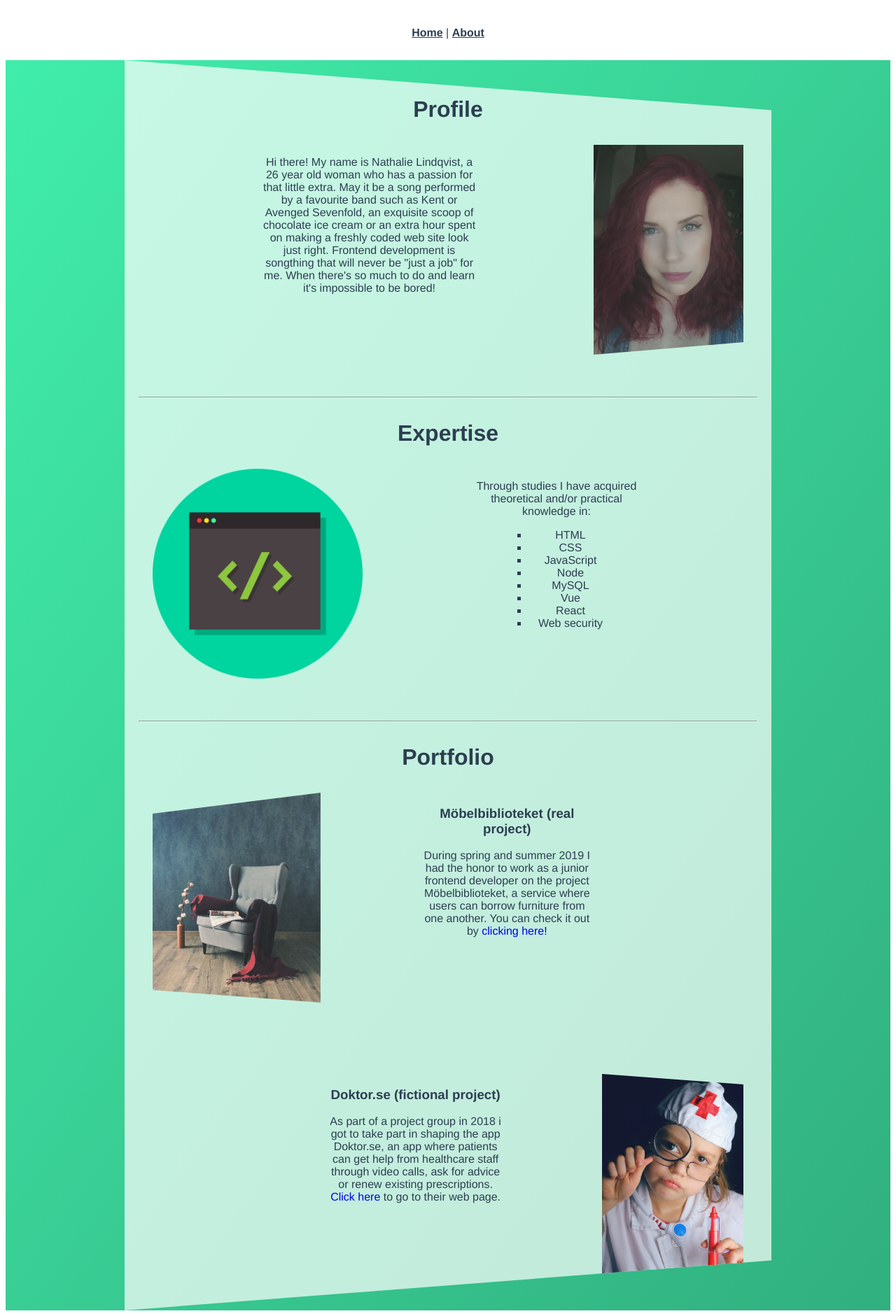
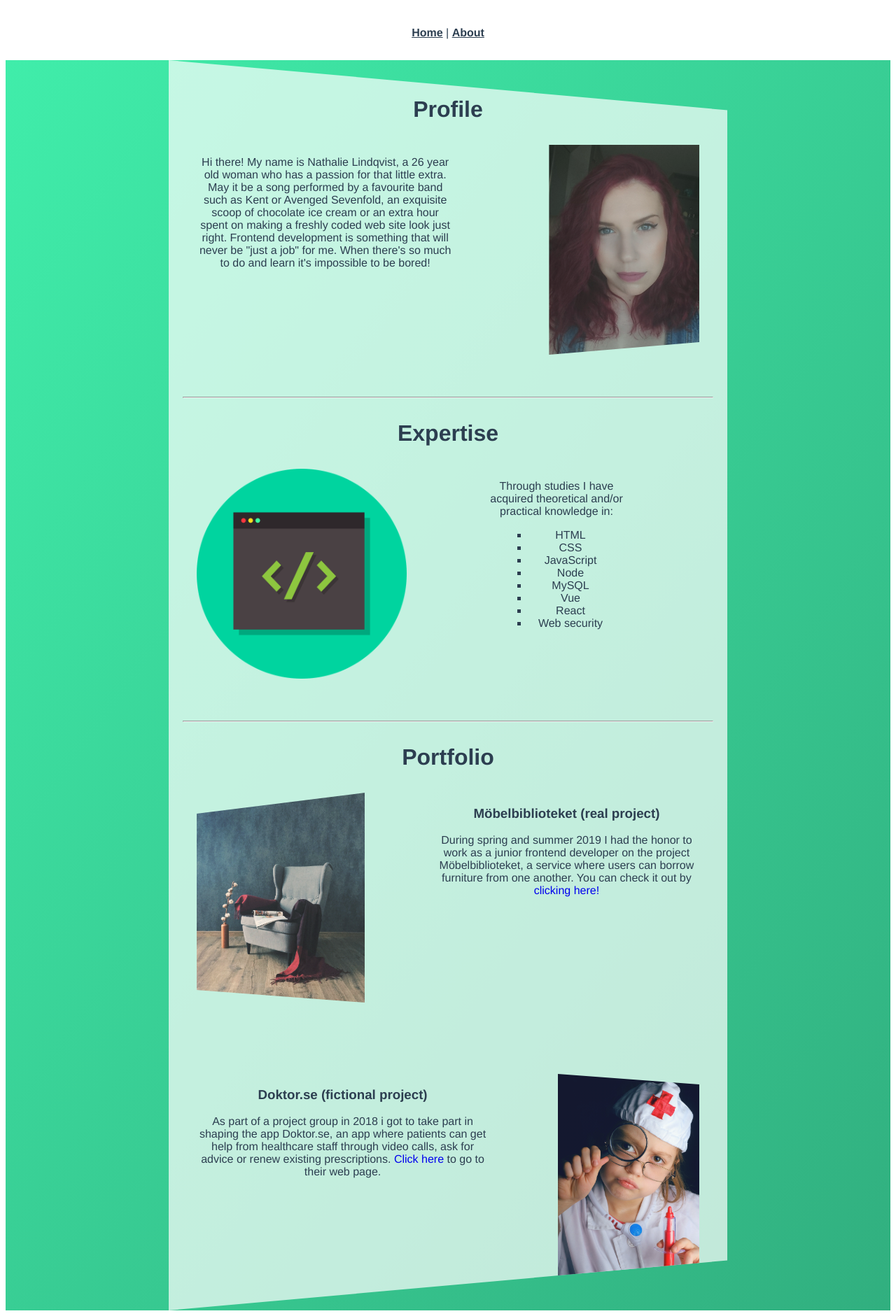
Before and after one commit to nathalielindqvist/agil-projekt, a Vue app: page /nathalie in a window 1280 px wide. Shown: the whole page at 70% size. Built offline with nearby package versions, Linux system fonts and the light colour scheme.

Commit message:
Adjustments

```diff
--- a/src/views/Nathalie.vue
+++ b/src/views/Nathalie.vue
@@ -6,7 +6,7 @@
               <a id="grid-item-image1" href="#">
                 <img src="../assets/Nathalie.jpg" alt="Profile picture Nathalie" height="300">
               </a>
-          <p class="grid-item-profile">Hi there! My name is Nathalie Lindqvist, a 26 year old woman who has a passion for that little extra. May it be a song performed by a favourite band such as Kent or Avenged Sevenfold, an exquisite scoop of chocolate ice cream or an extra hour spent on making a freshly coded web site look just right. Frontend development is songthing that will never be "just a job" for me. When there's so much to do and learn it's impossible to be bored!</p>
+          <p class="grid-item-profile">Hi there! My name is Nathalie Lindqvist, a 26 year old woman who has a passion for that little extra. May it be a song performed by a favourite band such as Kent or Avenged Sevenfold, an exquisite scoop of chocolate ice cream or an extra hour spent on making a freshly coded web site look just right. Frontend development is something that will never be "just a job" for me. When there's so much to do and learn it's impossible to be bored!</p>
           </div>
           <hr>
 
@@ -70,7 +70,7 @@ export default {
 }
 
 .content {
-    width: 70%;
+    width: 60%;
     margin: auto;
     padding: 20px 20px 100px 20px;
     background-color: rgba(255, 255, 255, 0.7);
@@ -128,7 +128,7 @@ export default {
 }
 
 .grid-item-profile {
-    grid-column: 2/4;
+    grid-column: 1/4;
     grid-row: 1/3;
 }
 
@@ -138,12 +138,12 @@ export default {
 }
 
 .grid-item-portfolio1 {
-    grid-column: 3/5;
+    grid-column: 3/6;
     grid-row: 1/3;
 }
 
 .grid-item-portfolio2 {
-    grid-column: 2/4;
+    grid-column: 1/4;
     grid-row: 4/6;
 }
 
```
